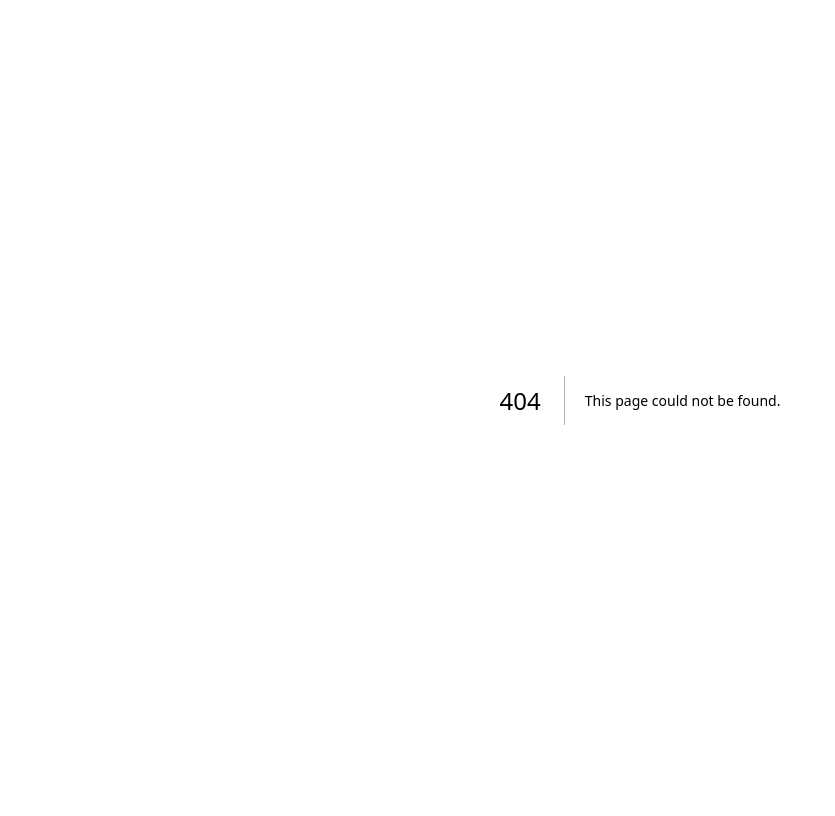
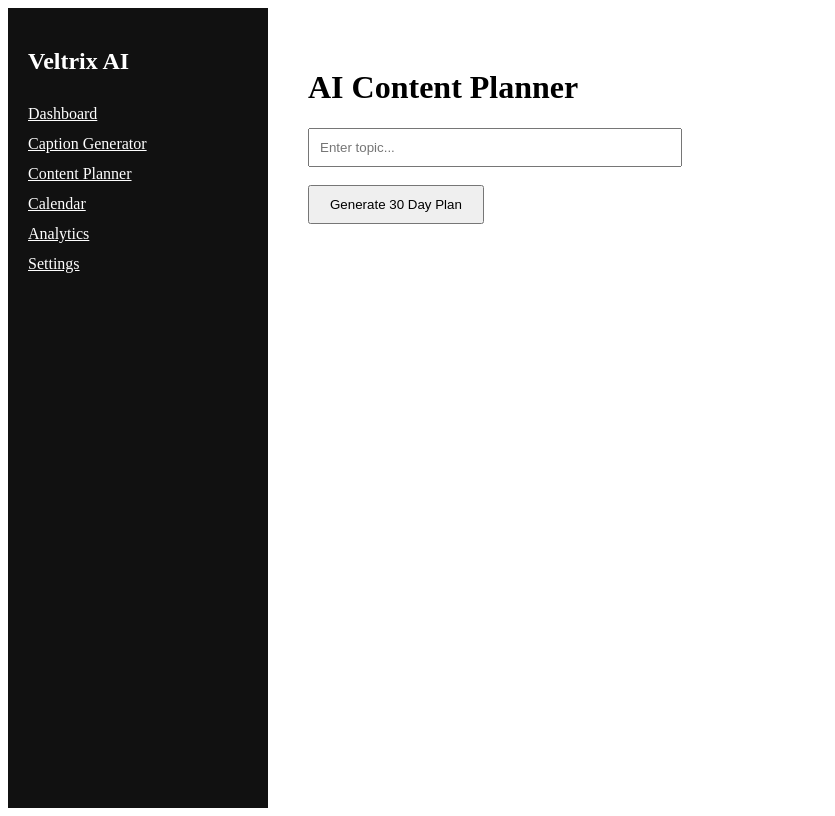
Before and after one commit to syedfaraz0099-sketch/veltrix-social-ai, a Next.js app in the folder frontend/: page /dashboard/planner in a window 1280 px wide. Before the commit this address had no page. Shown: the whole page, without its empty margins (0-835 px from the left). Built offline with nearby package versions, Linux system fonts and the light colour scheme.

Commit message:
Create page.tsx

```diff
--- /dev/null
+++ b/frontend/app/dashboard/planner/page.tsx
@@ -0,0 +1,52 @@
+"use client"
+import { useState } from "react"
+
+export default function PlannerPage() {
+
+  const [topic, setTopic] = useState("")
+  const [plan, setPlan] = useState("")
+
+  const generatePlan = async () => {
+
+    const response = await fetch("/api/planner", {
+      method: "POST",
+      headers: {
+        "Content-Type": "application/json"
+      },
+      body: JSON.stringify({ topic })
+    })
+
+    const data = await response.json()
+
+    setPlan(data.plan)
+  }
+
+  return (
+    <div>
+
+      <h1>AI Content Planner</h1>
+
+      <input
+        type="text"
+        placeholder="Enter topic..."
+        value={topic}
+        onChange={(e) => setTopic(e.target.value)}
+        style={{ padding: "10px", width: "350px" }}
+      />
+
+      <br /><br />
+
+      <button
+        onClick={generatePlan}
+        style={{ padding: "10px 20px" }}
+      >
+        Generate 30 Day Plan
+      </button>
+
+      <br /><br />
+
+      <pre>{plan}</pre>
+
+    </div>
+  )
+}
```
